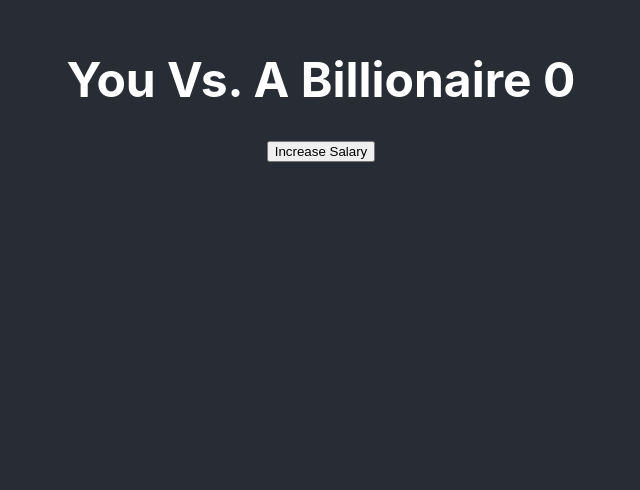
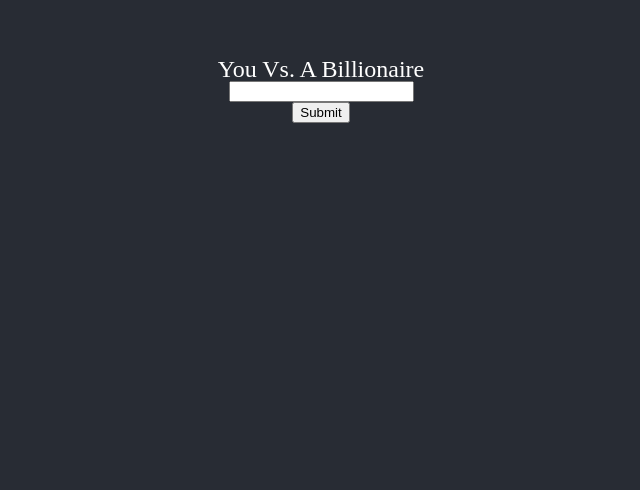
Before and after one commit to joegelay/you-vs-a-billionaire, a React (Create React App) app: page / in a window 1280 px wide. Shown: the part 310-800 px from the top of the page, without its empty margins (319-959 px from the left). Built offline with nearby package versions, Linux system fonts and the light colour scheme.

Commit message:
create input for user salary entry using react-number-format

```diff
--- a/package.json
+++ b/package.json
@@ -8,6 +8,7 @@
     "@testing-library/user-event": "^12.1.10",
     "react": "^17.0.2",
     "react-dom": "^17.0.2",
+    "react-number-format": "^4.5.5",
     "react-scripts": "4.0.3",
     "web-vitals": "^1.0.1"
   },
--- a/src/App.css
+++ b/src/App.css
@@ -1,10 +1,4 @@
-.App {
-  display: flex;
-  justify-content: center;
-  align-items: center;
-}
-
-.App-header {
+.page {
   background-color: #282c34;
   min-height: 100vh;
   width: 100%;
--- a/src/App.js
+++ b/src/App.js
@@ -1,18 +1,20 @@
 import "./App.css";
-import React, { useState } from "react";
+import { useState } from "react";
+import PageOne from "./components/PageOne";
+import PageTwo from "./components/PageTwo";
 
 function App() {
-  const [userSalary, setUserSalary] = useState(0);
+  const [salary, setSalary] = useState();
+  const [formattedSalary, setFormattedSalary] = useState();
 
   return (
-    <div className="App">
-      <header className="App-header">
-        <h1>You Vs. A Billionaire {userSalary}</h1>
-
-        <button onClick={() => setUserSalary(userSalary + 1)}>
-          Increase Salary
-        </button>
-      </header>
+    <div className="app">
+      <PageOne
+        salary={salary}
+        setSalary={setSalary}
+        setFormattedSalary={setFormattedSalary}
+      ></PageOne>
+      <PageTwo salary={salary} formattedSalary={formattedSalary}></PageTwo>
     </div>
   );
 }
--- /dev/null
+++ b/src/components/PageOne.js
@@ -0,0 +1,31 @@
+import NumberFormat from "react-number-format";
+
+export default function PageOne(props) {
+  const { salary, setSalary, setFormattedSalary } = props;
+
+  const handleSubmit = () => {
+    alert(salary);
+  };
+
+  return (
+    <div className="page">
+      <h1>You Vs. A Billionaire</h1>
+
+      <NumberFormat
+        thousandSeparator={true}
+        prefix={"$"}
+        inputmode="numeric"
+        decimalScale={0}
+        value={salary}
+        onValueChange={(values) => {
+          const { value, formattedValue } = values;
+          // formattedValue = $2,223
+          // value ie, 2223
+          setFormattedSalary(formattedValue);
+          setSalary(value);
+        }}
+      />
+      <button onClick={handleSubmit}>Submit</button>
+    </div>
+  );
+}
--- /dev/null
+++ b/src/components/PageTwo.js
@@ -0,0 +1,9 @@
+export default function PageTwo(props) {
+  const { formattedSalary } = props;
+
+  return (
+    <div className="page">
+      <h1>Page Two! {formattedSalary}</h1>
+    </div>
+  );
+}
--- a/src/index.css
+++ /dev/null
@@ -1,13 +0,0 @@
-body {
-  margin: 0;
-  font-family: -apple-system, BlinkMacSystemFont, 'Segoe UI', 'Roboto', 'Oxygen',
-    'Ubuntu', 'Cantarell', 'Fira Sans', 'Droid Sans', 'Helvetica Neue',
-    sans-serif;
-  -webkit-font-smoothing: antialiased;
-  -moz-osx-font-smoothing: grayscale;
-}
-
-code {
-  font-family: source-code-pro, Menlo, Monaco, Consolas, 'Courier New',
-    monospace;
-}
--- /dev/null
+++ b/src/reset.css
@@ -0,0 +1,129 @@
+/* http://meyerweb.com/eric/tools/css/reset/
+   v2.0 | 20110126
+   License: none (public domain)
+*/
+
+html,
+body,
+div,
+span,
+applet,
+object,
+iframe,
+h1,
+h2,
+h3,
+h4,
+h5,
+h6,
+p,
+blockquote,
+pre,
+a,
+abbr,
+acronym,
+address,
+big,
+cite,
+code,
+del,
+dfn,
+em,
+img,
+ins,
+kbd,
+q,
+s,
+samp,
+small,
+strike,
+strong,
+sub,
+sup,
+tt,
+var,
+b,
+u,
+i,
+center,
+dl,
+dt,
+dd,
+ol,
+ul,
+li,
+fieldset,
+form,
+label,
+legend,
+table,
+caption,
+tbody,
+tfoot,
+thead,
+tr,
+th,
+td,
+article,
+aside,
+canvas,
+details,
+embed,
+figure,
+figcaption,
+footer,
+header,
+hgroup,
+menu,
+nav,
+output,
+ruby,
+section,
+summary,
+time,
+mark,
+audio,
+video {
+  margin: 0;
+  padding: 0;
+  border: 0;
+  font-size: 100%;
+  font: inherit;
+  vertical-align: baseline;
+}
+/* HTML5 display-role reset for older browsers */
+article,
+aside,
+details,
+figcaption,
+figure,
+footer,
+header,
+hgroup,
+menu,
+nav,
+section {
+  display: block;
+}
+body {
+  line-height: 1;
+}
+ol,
+ul {
+  list-style: none;
+}
+blockquote,
+q {
+  quotes: none;
+}
+blockquote:before,
+blockquote:after,
+q:before,
+q:after {
+  content: "";
+  content: none;
+}
+table {
+  border-collapse: collapse;
+  border-spacing: 0;
+}
```
Also changed, not shown: src/index.js (+6 -6 lines), 1 other file (tests, documents, lock files or other folders).
